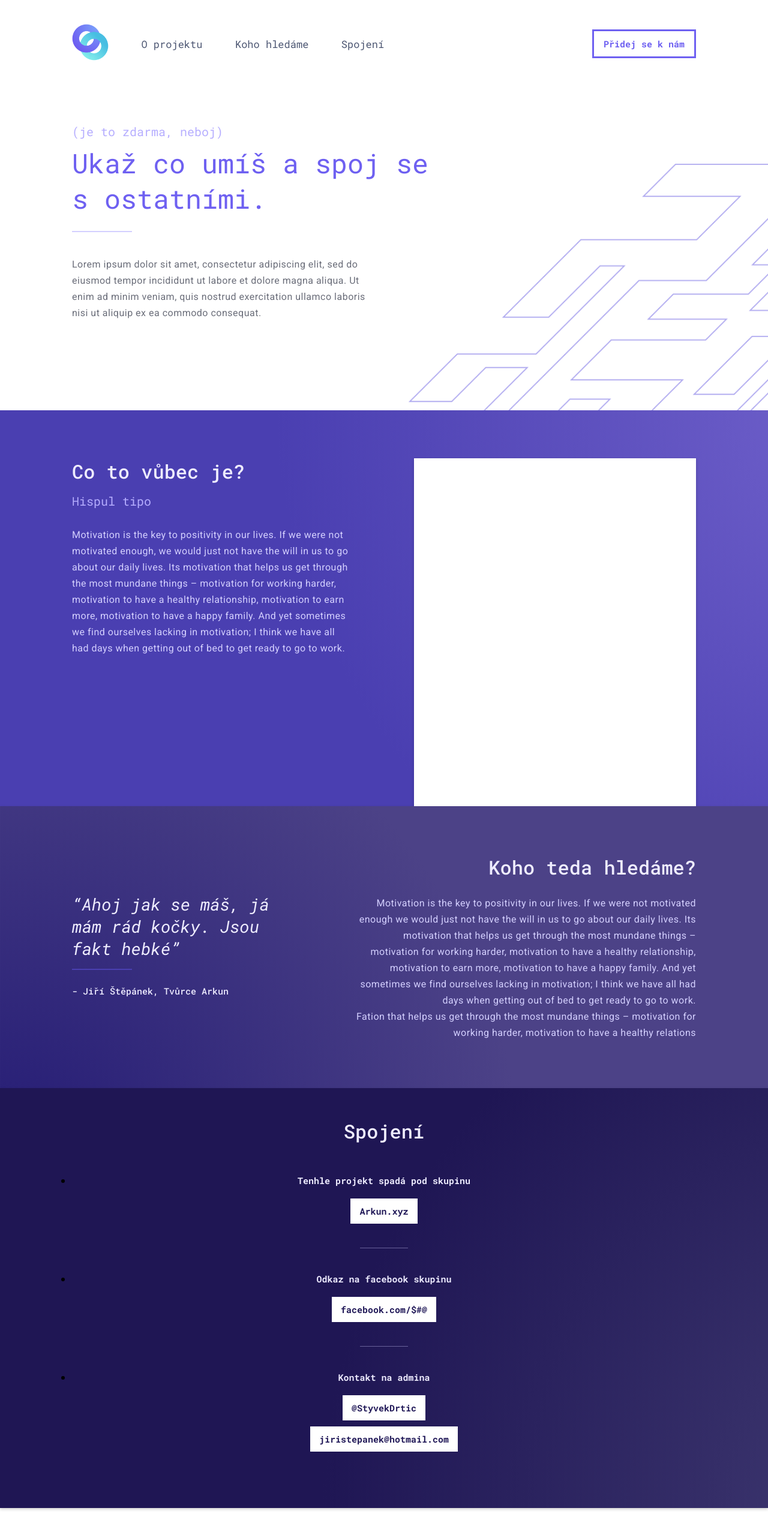
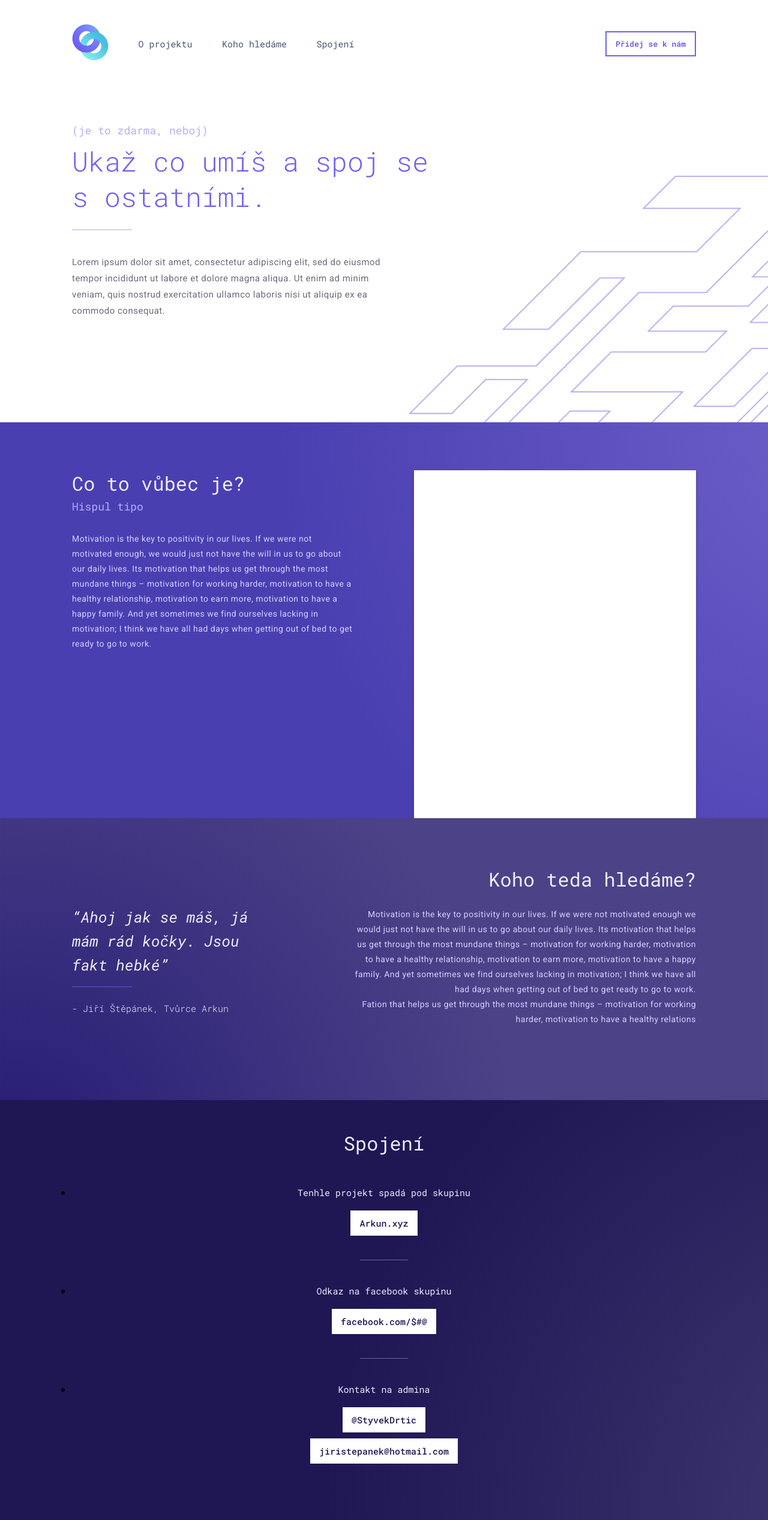
Before and after one commit to StyvekDrtic/Collab., a Jekyll site: the page built from index.html, in a window 1280 px wide. Shown: the whole page at 60% size. Built offline with Jekyll 4.4.1, drawn with Linux system fonts in a browser that asks for light colours.

Commit message:
fixy, změny..

```diff
--- a/_includes/head.html
+++ b/_includes/head.html
@@ -2,7 +2,7 @@
   <meta charset="utf-8">
   <meta http-equiv="X-UA-Compatible" content="IE=edge">
   <meta name="viewport" content="width=device-width, initial-scale=1">
-  <link href="https://fonts.googleapis.com/css?family=Roboto+Mono:400,400i,500,700|Roboto:400,500" rel="stylesheet">
+  <link href="https://fonts.googleapis.com/css?family=Roboto+Mono:300,400,400i,500,700|Roboto:400,500" rel="stylesheet">
 
   <title>{{ site.title }}</title>
   <meta name="description" content="{{ site.description }}">
--- a/_sass/_jumbotron.scss
+++ b/_sass/_jumbotron.scss
@@ -8,7 +8,7 @@
   -moz-box-shadow: 0px 2px 5px 0px rgba(0,0,0,0.2);
   box-shadow: 0px 2px 5px 0px rgba(0,0,0,0.2);
   z-index: 10;
-  min-height: 700px;
+  min-height: 720px;
 
   header {
     padding-top: 40px;
@@ -22,13 +22,13 @@
       li {
         display: inline-block;
         vertical-align: middle;
-        margin-right: 50px;
+        margin-right: 45px;
         list-style: none;
 
         a {
           color: #4C5672;
           text-decoration: none;
-          font-size: 17px;
+          font-size: 15px;
         }
       }
 
@@ -42,13 +42,13 @@
 
     .pridejSe {
       float: right;
-      border: 3px solid $fialova;
+      border: 2px solid $fialova;
       color: $fialova;
       font-weight: bold;
-      font-size: 15px;
+      font-size: 13px;
       text-decoration: none;
-      padding: 11px 16px;
-      margin-top: 9px;
+      padding: 10px 15px;
+      margin-top: 12px;
     }
   }
 
@@ -56,7 +56,7 @@
     margin-top: 100px;
 
     h4 {
-      font-size: 20px;
+      font-size: 18px;
       color: #B6AEFF;
       font-weight: 400;
       margin-bottom: 10px;
@@ -65,7 +65,7 @@
     h1 {
       font-size: 45px;
       color: $fialova;
-      font-weight: 400;
+      font-weight: 300;
       max-width: 600px;
       margin-top: 0;
       margin-bottom: 25px;
@@ -79,7 +79,7 @@
     }
 
     p {
-      font-size: 16px;
+      font-size: 15px;
       color: #6A6D79;
       letter-spacing: 0.5px;
       line-height: 27px;
--- a/_sass/_sekce1.scss
+++ b/_sass/_sekce1.scss
@@ -18,7 +18,7 @@
     margin-top: 80px;
 
     h2 {
-      font-weight: 500;
+      font-weight: 400;
       color: #EEECFF;
       font-size: 32px;
       margin-top: 0;
@@ -28,17 +28,17 @@
     h3 {
       font-weight: 400;
       color: #B6AEFF;
-      font-size: 20px;
-      margin-top: 15px;
+      font-size: 18px;
+      margin-top: 5px;
       margin-bottom: 30px;
     }
 
     p {
       margin: 0;
-      font-size: 16px;
+      font-size: 14px;
       color: #D4D0FF;
       letter-spacing: 0.5px;
-      line-height: 27px;
+      line-height: 25px;
       font-weight: 400;
     }
   }
--- a/_sass/_sekce2.scss
+++ b/_sass/_sekce2.scss
@@ -24,7 +24,8 @@
     p {
       color: #EEECFF;
       font-family: 'Roboto Mono', monospace;
-      font-size: 28px;
+      font-size: 25px;
+      line-height: 40px;
       font-weight: 400;
       font-style: italic;
       margin: 0;
@@ -40,7 +41,7 @@
     }
 
     span {
-      font-weight: 500;
+      font-weight: 300;
       font-size: 15px;
       color: #EEECFF;
     }
@@ -54,7 +55,7 @@
 
     h2 {
       color: #EEECFF;
-      font-weight: 500;
+      font-weight: 400;
       font-size: 32px;
       margin: 0;
       margin-bottom: 25px;
@@ -62,10 +63,10 @@
 
     p {
       margin: 0;
-      font-size: 16px;
+      font-size: 14px;
       color: #D4D0FF;
       letter-spacing: 0.5px;
-      line-height: 27px;
+      line-height: 25px;
       font-weight: 400;
     }
   }
--- a/_sass/_sekce3.scss
+++ b/_sass/_sekce3.scss
@@ -18,7 +18,7 @@
   h2 {
     margin: 0;
     color: #EEECFF;
-    font-weight: 500;
+    font-weight: 400;
     font-size: 32px;
     margin-bottom: 50px;
     padding-top: 50px;
@@ -47,7 +47,7 @@
       p {
         font-family: 'Roboto Mono', monospace;
         font-size: 15px;
-        font-weight: 700;
+        font-weight: 400;
         color: #EEECFF;
         margin-bottom: 30px;
         margin-top: 0;
@@ -59,8 +59,12 @@
         text-decoration: none;
         background: #fff;
         padding: 11px 15px;
-        font-weight: 700;
+        font-weight: 500;
         margin: 0;
+
+        &:hover {
+          background: #d4d0ff;
+        }
       }
 
       .mail {
--- a/_sass/_zaklad.scss
+++ b/_sass/_zaklad.scss
@@ -36,6 +36,7 @@ a:active {
 
 body {
   width: 100%;
+  margin-bottom: -51px !important;
 }
 
 section {
```
